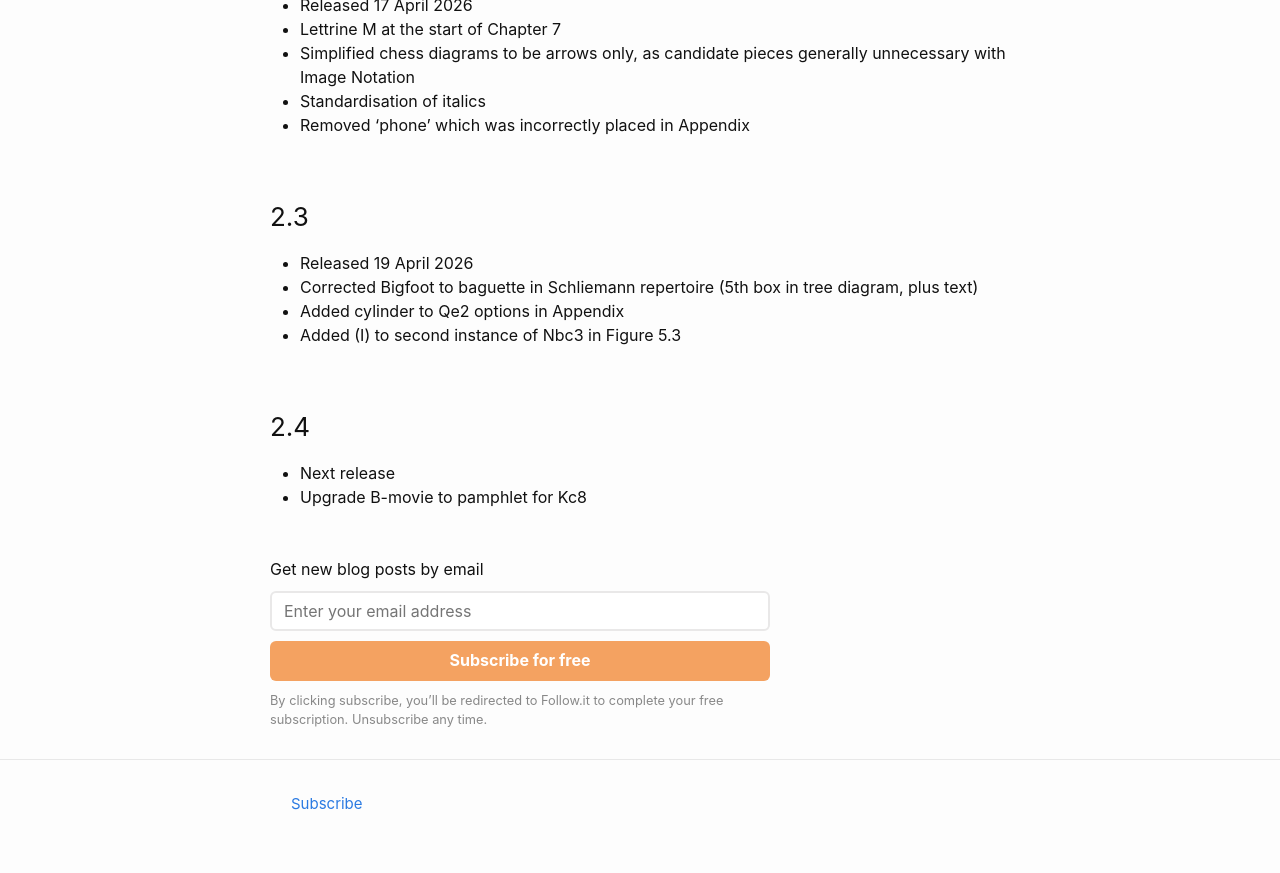
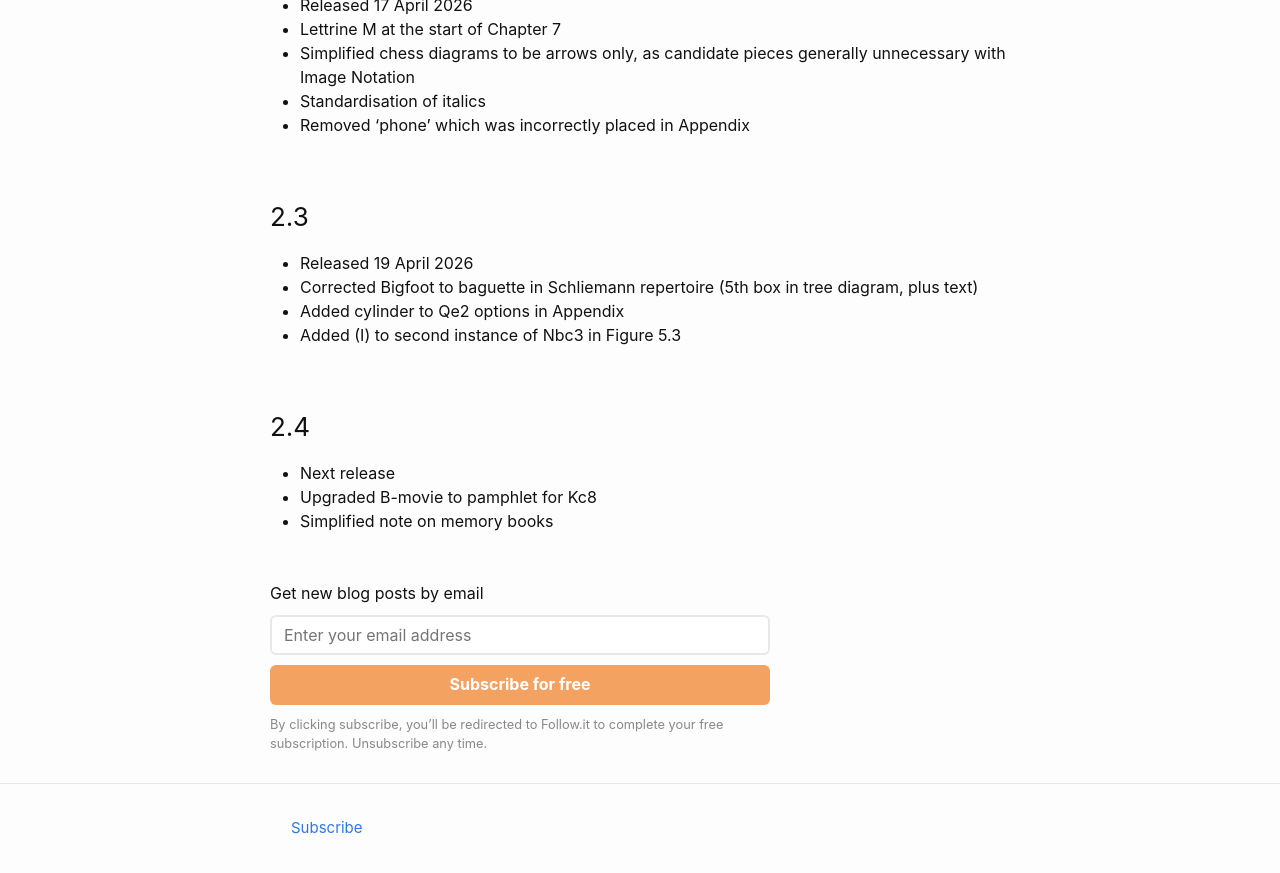
Before and after one commit to liontailedmacaque/liontailedmacaque.github.io, a Jekyll site: the page built from chessmemorypalace/versions.md, in a window 1280 px wide and 900 px high, scrolled down 4477 px. Shown: the top 873 px of the window. Built offline with Jekyll 4.4.1, drawn with Linux system fonts in a browser that asks for light colours.

Commit message:
Update versions.md

```diff
--- a/chessmemorypalace/versions.md
+++ b/chessmemorypalace/versions.md
@@ -123,4 +123,5 @@ This page lists the versions and the changes that have been made. The most signi
 
 ### 2.4
 - Next release
-- Upgrade B-movie to pamphlet for Kc8
+- Upgraded B-movie to pamphlet for Kc8
+- Simplified note on memory books
```
